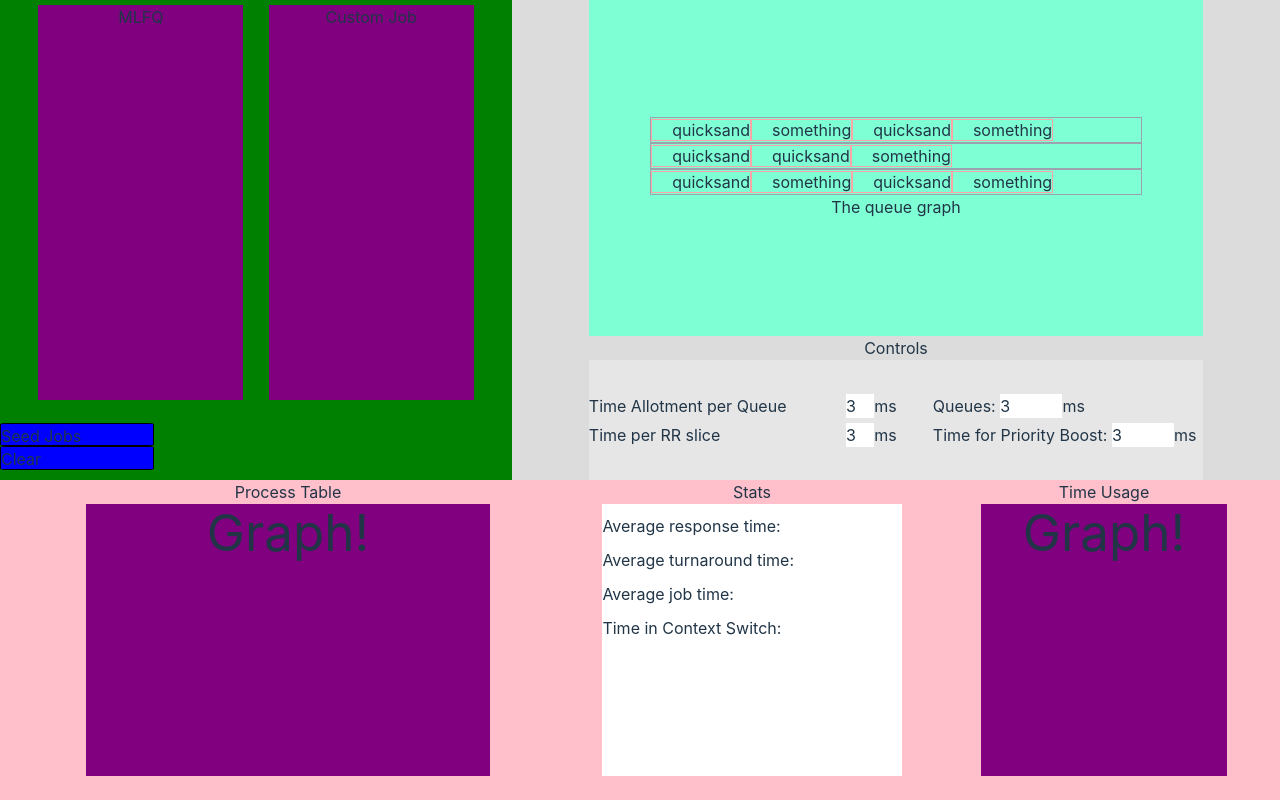
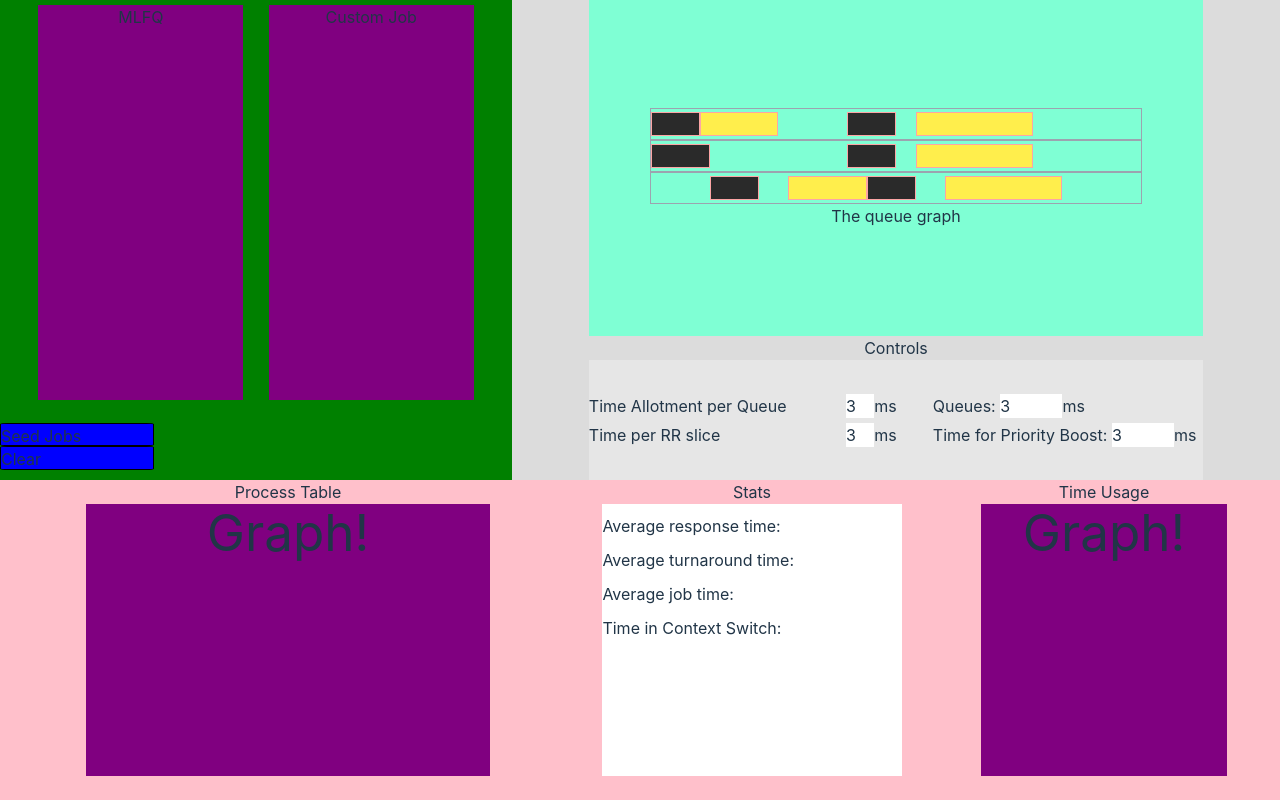
Before and after one commit to AbishurMoses/MLFQ-Visualization, a React (Vite) app: page / in a window 1280 px wide. Built offline with nearby package versions, Linux system fonts and the light colour scheme.

Commit message:
basic queue graph working

```diff
--- a/src/components/QueueGraph.jsx
+++ b/src/components/QueueGraph.jsx
@@ -1,6 +1,6 @@
 
 const QueueGraph = (props) => {
-    const { queueData } = props
+    const { queueData } = props;
     let count = 1;
     const data = { // TEMPORARY, delete this eventually
         currentTime: 50,
@@ -56,11 +56,12 @@ const QueueGraph = (props) => {
         <div id="graph" className="flex flex-col">
             { data.queues.map((queue, index) => { // each queue
                 return (
-                    <div key={`${index}`} className="border border-gray-400 w-4/5">
+                    <div key={`${index}`} className="border border-gray-400 w-4/5 relative h-8 flex items-center">
                         { queue.map((jobRun, subIdx) => { // each jobBlock
-                            return <span className="pl-5 border border-red-300" style={{width: `calc(100% - )`}} key={`${jobRun.name}-${index}-${subIdx}`}>{ jobRun.name }</span>
+                            const width = (jobRun.length / data.currentTime) * 100;
+                            const left =  (jobRun.start / data.currentTime) * 100;
+                            return <span className="pl-5 border border-red-300 inline-block absolute h-4/5" style={{width: `${width}%`, left: `${left}%`, backgroundColor: `${jobRun.color}`}} key={`${jobRun.name}-${index}-${subIdx}`}></span>
                         }) }
-                        <br/>
                     </div>
                 )
             }) }
@@ -69,4 +70,11 @@ const QueueGraph = (props) => {
     )
 }
 
+/*
+    TODO:
+    - Add in space blocks for unused time between jobs
+    - add MUI tooltip showing job name, start, length, etc.
+    - Maybe make the spans MUI cards or some other surface
+    - Add vertical/horizontal axes
+*/
 export default QueueGraph
```
